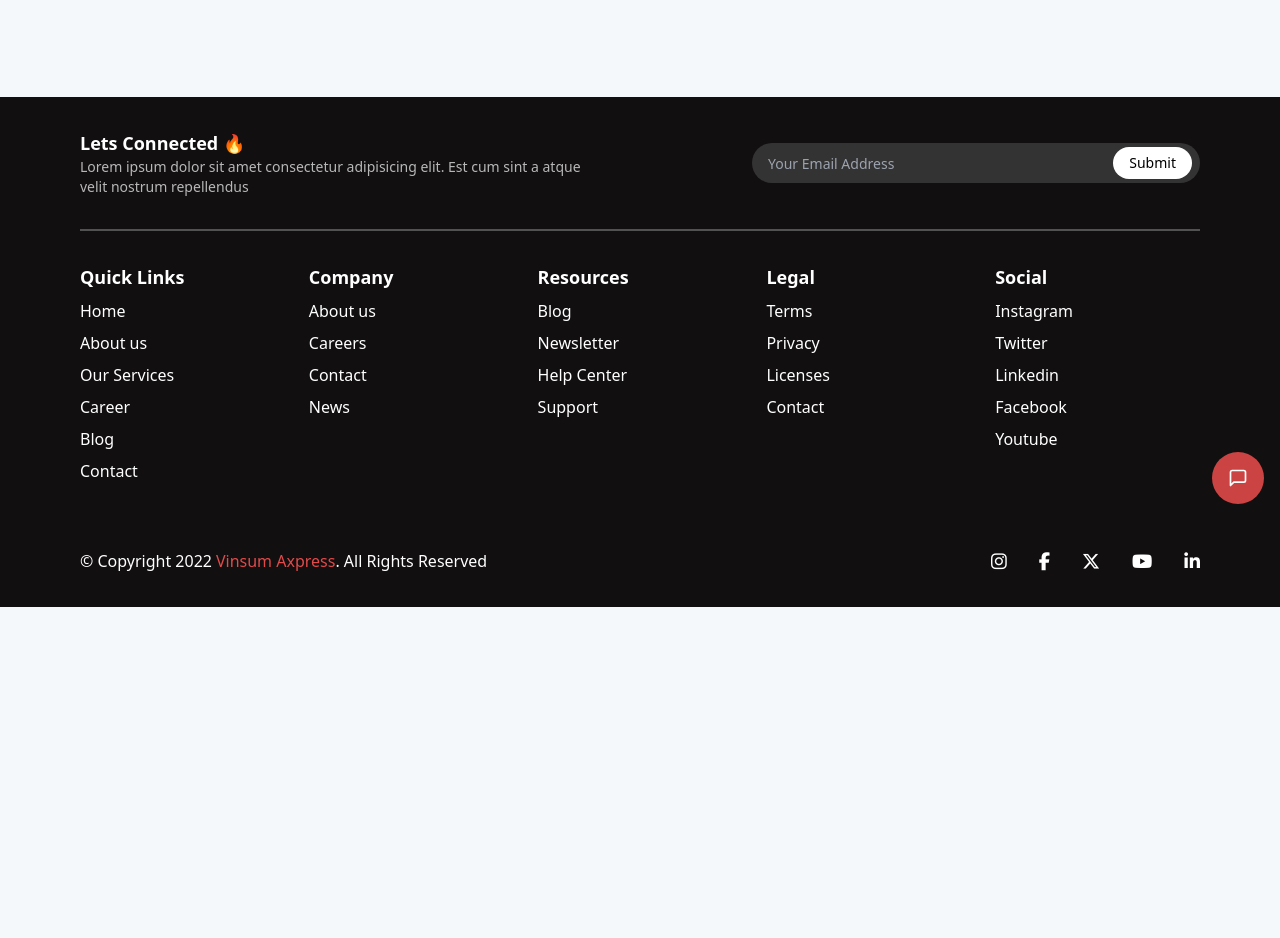
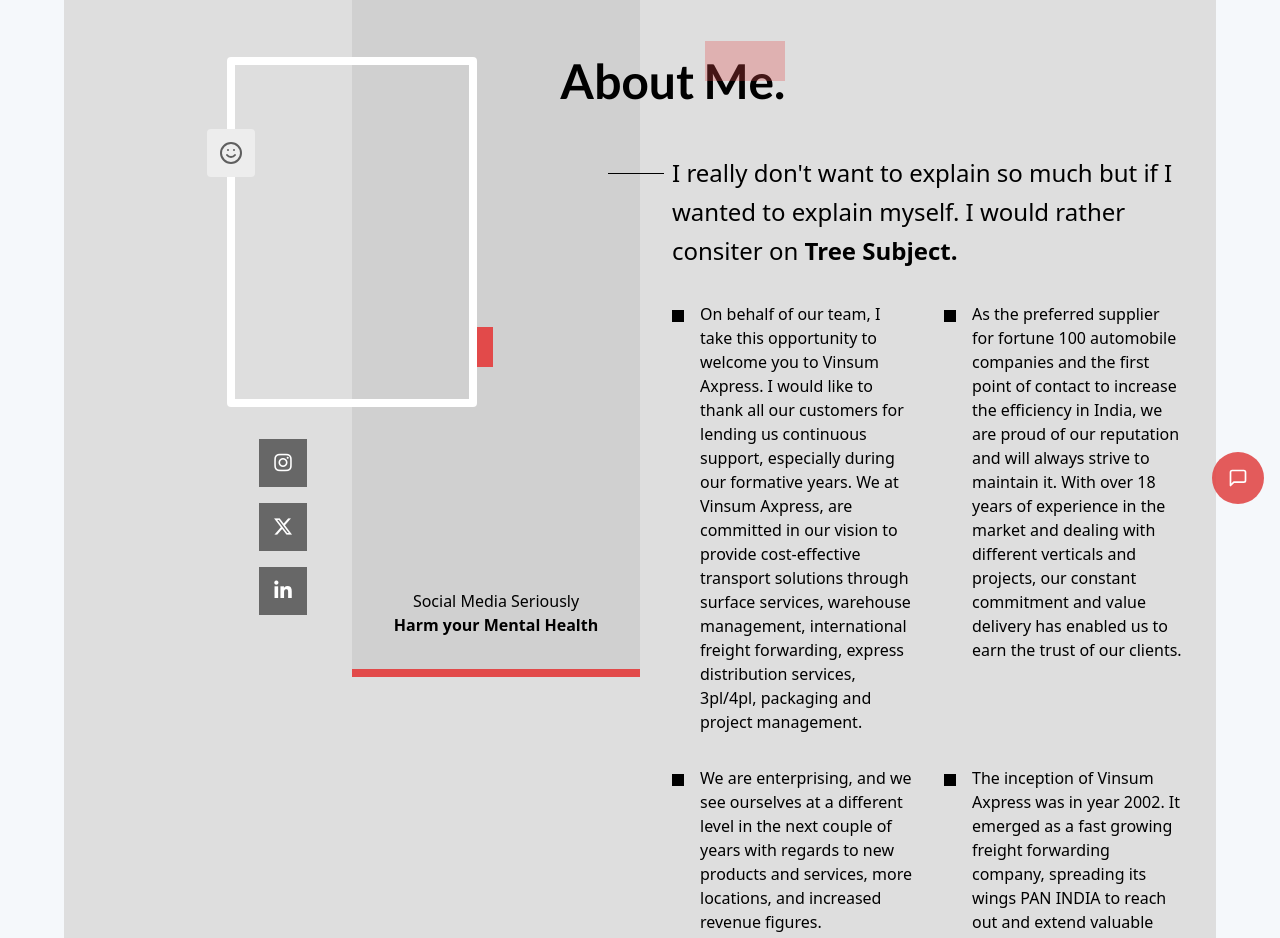
Before and after one commit to DevCodeHunt/vinsumexpress, a React (Vite) app: page /about-us/chairmains-and-managing-director in a window 1280 px wide. Shown: the part 280-1218 px from the top of the page. Before the commit the page ends 887 px from the top, so only its background shows below. Built offline with nearby package versions, Linux system fonts and the light colour scheme.

Commit message:
Chairman page

```diff
--- a/src/pages/About/Chairman.jsx
+++ b/src/pages/About/Chairman.jsx
@@ -1,5 +1,165 @@
+import { Smile } from "lucide-react";
+
 const Chairman = () => {
-  return <div className="box py-8">Chairman</div>;
+  return (
+    <div className="box relative lg:py-8 pb-8  grid lg:grid-cols-2 bg-[#DEDEDE] my-4">
+      <div className="w-full px-4 relative flex items-center justify-center flex-col py-32">
+        <div className="bg-[#D0D0D0] lg:h-[700px] w-1/2 absolute lg:right-0 -right-4 top-0 bottom-0 border-b-8 border-primary">
+          <div className="absolute bottom-8 left-1/2 -translate-x-1/2 hidden lg:flex flex-col w-full items-center justify-center">
+            <p>Social Media Seriously</p>
+            <p className="font-bold">Harm your Mental Health</p>
+          </div>
+        </div>
+
+        <div className="lg:hidden block z-10 relative">
+          <div className="w-20 h-10 bg-primary/30 -top-4 -z-1 absolute right-0"></div>
+          <h1 className="text-5xl font-bold font-lato z-10">About Me.</h1>
+        </div>
+
+        <div className=" flex flex-col gap-8 lg:p-4 pt-20 lg:absolute lg:left-1/2 lg:-translate-x-1/2 lg:top-16">
+          <div className="h-[350px] w-[250px] border-8 border-white rounded relative">
+            <div className="w-12 h-12 rounded flex items-center justify-center absolute -left-7 top-16 bg-[#EDEDED]">
+              <Smile className="opacity-60" />
+            </div>
+
+            <div className="w-4 h-10 bg-primary absolute -right-6 -z-1 bottom-8"></div>
+          </div>
+
+          <div className="lg:flex hidden flex-col gap-4 pl-8">
+            <a
+              href="#"
+              target="_blank"
+              className="bg-[#676767] text-white w-12 h-12 flex items-center justify-center text-xl cursor-pointer"
+            >
+              <i className="fa-brands fa-instagram"></i>
+            </a>
+
+            <a
+              href="#"
+              target="_blank"
+              className="bg-[#676767] text-white w-12 h-12 flex items-center justify-center text-xl cursor-pointer"
+            >
+              <i className="fa-brands fa-x-twitter"></i>
+            </a>
+
+            <a
+              href="#"
+              target="_blank"
+              className="bg-[#676767] text-white w-12 h-12 flex items-center justify-center text-xl cursor-pointer"
+            >
+              <i className="fa-brands fa-linkedin-in"></i>
+            </a>
+          </div>
+        </div>
+      </div>
+
+      <div className="w-full relative  flex flex-col justify-center p-4 px-8">
+        <div className="lg:block hidden absolute -left-20 top-20">
+          <div className="w-20 h-10 bg-primary/30 -top-4 -z-1 absolute right-0"></div>
+          <h1 className="text-5xl font-bold font-lato z-10">About Me.</h1>
+        </div>
+
+        <div className="relative lg:pt-40 pt-20">
+          <p className="text-2xl leading-relaxed relative before:content-[''] before:absolute before:lg:-left-16 before:-left-12 before:top-5 before:lg:w-14 before:w-10 before:h-[1px] before:bg-black">
+            {" "}
+            I really don&#39;t want to explain so much but if I wanted to
+            explain myself. I would rather consiter on{" "}
+            <strong>Tree Subject.</strong>
+          </p>
+        </div>
+
+        <div className="grid lg:grid-cols-2 gap-8 pt-8">
+          <div className="flex gap-4 items-start">
+            <div className="w-3 h-3 bg-black mt-2"></div>
+            <p className="flex-1">
+              On behalf of our team, I take this opportunity to welcome you to
+              Vinsum Axpress. I would like to thank all our customers for
+              lending us continuous support, especially during our formative
+              years. We at Vinsum Axpress, are committed in our vision to
+              provide cost-effective transport solutions through surface
+              services, warehouse management, international freight forwarding,
+              express distribution services, 3pl/4pl, packaging and project
+              management.
+            </p>
+          </div>
+
+          <div className="flex gap-4 items-start">
+            <div className="w-3 h-3 bg-black mt-2"></div>
+            <p className="flex-1">
+              As the preferred supplier for fortune 100 automobile companies and
+              the first point of contact to increase the efficiency in India, we
+              are proud of our reputation and will always strive to maintain it.
+              With over 18 years of experience in the market and dealing with
+              different verticals and projects, our constant commitment and
+              value delivery has enabled us to earn the trust of our clients.
+            </p>
+          </div>
+
+          <div className="flex gap-4 items-start">
+            <div className="w-3 h-3 bg-black mt-2"></div>
+            <p className="flex-1">
+              We are enterprising, and we see ourselves at a different level in
+              the next couple of years with regards to new products and
+              services, more locations, and increased revenue figures.
+            </p>
+          </div>
+
+          <div className="flex gap-4 items-start">
+            <div className="w-3 h-3 bg-black mt-2"></div>
+            <p className="flex-1">
+              The inception of Vinsum Axpress was in year 2002. It emerged as a
+              fast growing freight forwarding company, spreading its wings PAN
+              INDIA to reach out and extend valuable support to its valued
+              clientele with utmost sincerity and dedication.
+            </p>
+          </div>
+
+          <div className="flex gap-4 items-start">
+            <div className="w-3 h-3 bg-black mt-2"></div>
+            <p className="flex-1">
+              As Chairman & Managing Director of the company, I wish to
+              reinforce our commitment to serve each and every customer with
+              passion and pride. We ensure that customers enjoy our unmatched
+              service offerings to their utmost satisfaction and delight.
+            </p>
+          </div>
+        </div>
+      </div>
+
+      <div className="lg:hidden flex flex-col py-20 mt-6 items-center justify-center bg-[#2E2E2E] text-white gap-6">
+        <div className="flex flex-col w-full items-center justify-center">
+          <p>Social Media Seriously</p>
+          <p className="font-bold">Harm your Mental Health</p>
+        </div>
+
+        <div className="flex flex-wrap items-center justify-center gap-4">
+          <a
+            href="#"
+            target="_blank"
+            className="bg-[#676767] text-white w-12 h-12 flex items-center justify-center text-xl cursor-pointer"
+          >
+            <i className="fa-brands fa-instagram"></i>
+          </a>
+
+          <a
+            href="#"
+            target="_blank"
+            className="bg-[#676767] text-white w-12 h-12 flex items-center justify-center text-xl cursor-pointer"
+          >
+            <i className="fa-brands fa-x-twitter"></i>
+          </a>
+
+          <a
+            href="#"
+            target="_blank"
+            className="bg-[#676767] text-white w-12 h-12 flex items-center justify-center text-xl cursor-pointer"
+          >
+            <i className="fa-brands fa-linkedin-in"></i>
+          </a>
+        </div>
+      </div>
+    </div>
+  );
 };
 
 export default Chairman;
```
